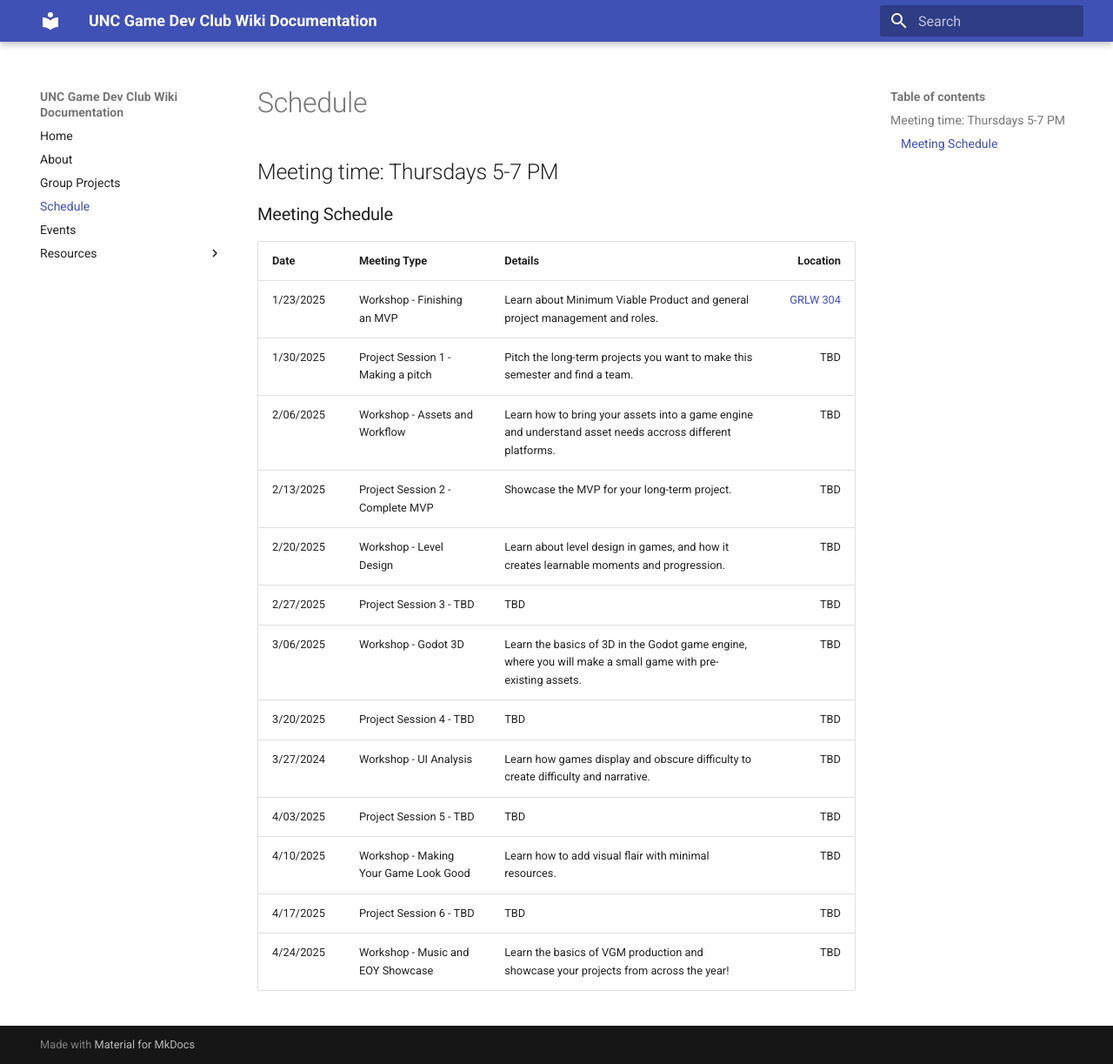
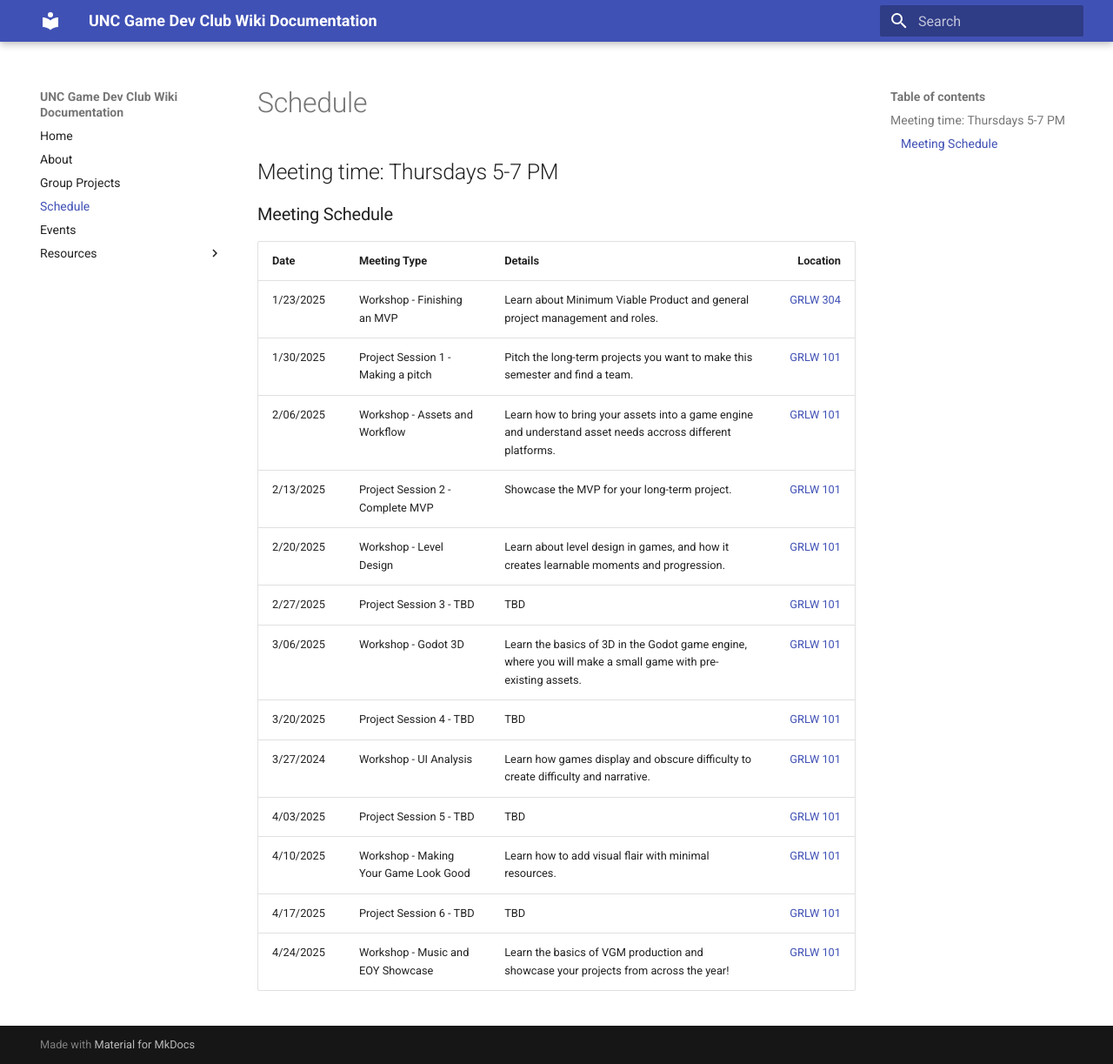
Before and after one commit to unc-gamedev/site, an MkDocs documentation site: the page built from docs/schedule.md, in a window 1280 px wide and 1223 px high. Shown: the whole window at 87% size. Built offline with MkDocs 1.6.1 and Material for MkDocs 9.7.7, drawn with Linux system fonts in a browser that asks for light colours.

Commit message:
Updated static site with group project info and updated schedule

```diff
--- a/docs/schedule.md
+++ b/docs/schedule.md
@@ -4,15 +4,15 @@
 | **Date** | **Meeting Type** | **Details** | **Location** |
 | --- | --- | --- | ---: |
 | 1/23/2025 | Workshop - Finishing an MVP | Learn about Minimum Viable Product and general project management and roles.| [GRLW 304](https://www.google.com/maps/place/Greenlaw+Hall/@35.9100893,-79.0560896,959m/data=!3m1!1e3!4m6!3m5!1s0x89acc2e90a37f625:0x76e0e063cc27832b!8m2!3d35.9103597!4d-79.049237!16s%2Fg%2F11hbpqyd_s?entry=ttu&g_ep=EgoyMDI1MDEyMC4wIKXMDSoASAFQAw%3D%3D) |
-| 1/30/2025 | Project Session 1 - Making a pitch| Pitch the long-term projects you want to make this semester and find a team.| TBD |
-| 2/06/2025| Workshop - Assets and Workflow | Learn how to bring your assets into a game engine and understand asset needs accross different platforms.| TBD |
-| 2/13/2025 | Project Session 2 - Complete MVP | Showcase the MVP for your long-term project.| TBD |
-| 2/20/2025 | Workshop - Level Design| Learn about level design in games, and how it creates learnable moments and progression.| TBD |
-| 2/27/2025 | Project Session 3 - TBD | TBD | TBD |
-| 3/06/2025 | Workshop - Godot 3D | Learn the basics of 3D in the Godot game engine, where you will make a small game with pre-existing assets.| TBD |
-| 3/20/2025 | Project Session 4 - TBD| TBD | TBD |
-| 3/27/2024 | Workshop - UI Analysis | Learn how games display and obscure difficulty to create difficulty and narrative.| TBD |
-| 4/03/2025 | Project Session 5 - TBD | TBD | TBD |
-| 4/10/2025 | Workshop - Making Your Game Look Good| Learn how to add visual flair with minimal resources. | TBD |
-| 4/17/2025 | Project Session 6 - TBD | TBD | TBD |
-| 4/24/2025 | Workshop - Music and EOY Showcase | Learn the basics of VGM production and showcase your projects from across the year! | TBD |
+| 1/30/2025 | Project Session 1 - Making a pitch| Pitch the long-term projects you want to make this semester and find a team.| [GRLW 101](https://www.google.com/maps/place/Greenlaw+Hall/@35.9100893,-79.0560896,959m/data=!3m1!1e3!4m6!3m5!1s0x89acc2e90a37f625:0x76e0e063cc27832b!8m2!3d35.9103597!4d-79.049237!16s%2Fg%2F11hbpqyd_s?entry=ttu&g_ep=EgoyMDI1MDEyMC4wIKXMDSoASAFQAw%3D%3D) |
+| 2/06/2025| Workshop - Assets and Workflow | Learn how to bring your assets into a game engine and understand asset needs accross different platforms.| [GRLW 101](https://www.google.com/maps/place/Greenlaw+Hall/@35.9100893,-79.0560896,959m/data=!3m1!1e3!4m6!3m5!1s0x89acc2e90a37f625:0x76e0e063cc27832b!8m2!3d35.9103597!4d-79.049237!16s%2Fg%2F11hbpqyd_s?entry=ttu&g_ep=EgoyMDI1MDEyMC4wIKXMDSoASAFQAw%3D%3D)  |
+| 2/13/2025 | Project Session 2 - Complete MVP | Showcase the MVP for your long-term project.| [GRLW 101](https://www.google.com/maps/place/Greenlaw+Hall/@35.9100893,-79.0560896,959m/data=!3m1!1e3!4m6!3m5!1s0x89acc2e90a37f625:0x76e0e063cc27832b!8m2!3d35.9103597!4d-79.049237!16s%2Fg%2F11hbpqyd_s?entry=ttu&g_ep=EgoyMDI1MDEyMC4wIKXMDSoASAFQAw%3D%3D)  |
+| 2/20/2025 | Workshop - Level Design| Learn about level design in games, and how it creates learnable moments and progression.| [GRLW 101](https://www.google.com/maps/place/Greenlaw+Hall/@35.9100893,-79.0560896,959m/data=!3m1!1e3!4m6!3m5!1s0x89acc2e90a37f625:0x76e0e063cc27832b!8m2!3d35.9103597!4d-79.049237!16s%2Fg%2F11hbpqyd_s?entry=ttu&g_ep=EgoyMDI1MDEyMC4wIKXMDSoASAFQAw%3D%3D)  |
+| 2/27/2025 | Project Session 3 - TBD | TBD | [GRLW 101](https://www.google.com/maps/place/Greenlaw+Hall/@35.9100893,-79.0560896,959m/data=!3m1!1e3!4m6!3m5!1s0x89acc2e90a37f625:0x76e0e063cc27832b!8m2!3d35.9103597!4d-79.049237!16s%2Fg%2F11hbpqyd_s?entry=ttu&g_ep=EgoyMDI1MDEyMC4wIKXMDSoASAFQAw%3D%3D) |
+| 3/06/2025 | Workshop - Godot 3D | Learn the basics of 3D in the Godot game engine, where you will make a small game with pre-existing assets.| [GRLW 101](https://www.google.com/maps/place/Greenlaw+Hall/@35.9100893,-79.0560896,959m/data=!3m1!1e3!4m6!3m5!1s0x89acc2e90a37f625:0x76e0e063cc27832b!8m2!3d35.9103597!4d-79.049237!16s%2Fg%2F11hbpqyd_s?entry=ttu&g_ep=EgoyMDI1MDEyMC4wIKXMDSoASAFQAw%3D%3D)  |
+| 3/20/2025 | Project Session 4 - TBD| TBD | [GRLW 101](https://www.google.com/maps/place/Greenlaw+Hall/@35.9100893,-79.0560896,959m/data=!3m1!1e3!4m6!3m5!1s0x89acc2e90a37f625:0x76e0e063cc27832b!8m2!3d35.9103597!4d-79.049237!16s%2Fg%2F11hbpqyd_s?entry=ttu&g_ep=EgoyMDI1MDEyMC4wIKXMDSoASAFQAw%3D%3D)  |
+| 3/27/2024 | Workshop - UI Analysis | Learn how games display and obscure difficulty to create difficulty and narrative.| [GRLW 101](https://www.google.com/maps/place/Greenlaw+Hall/@35.9100893,-79.0560896,959m/data=!3m1!1e3!4m6!3m5!1s0x89acc2e90a37f625:0x76e0e063cc27832b!8m2!3d35.9103597!4d-79.049237!16s%2Fg%2F11hbpqyd_s?entry=ttu&g_ep=EgoyMDI1MDEyMC4wIKXMDSoASAFQAw%3D%3D)  |
+| 4/03/2025 | Project Session 5 - TBD | TBD | [GRLW 101](https://www.google.com/maps/place/Greenlaw+Hall/@35.9100893,-79.0560896,959m/data=!3m1!1e3!4m6!3m5!1s0x89acc2e90a37f625:0x76e0e063cc27832b!8m2!3d35.9103597!4d-79.049237!16s%2Fg%2F11hbpqyd_s?entry=ttu&g_ep=EgoyMDI1MDEyMC4wIKXMDSoASAFQAw%3D%3D)  |
+| 4/10/2025 | Workshop - Making Your Game Look Good| Learn how to add visual flair with minimal resources. | [GRLW 101](https://www.google.com/maps/place/Greenlaw+Hall/@35.9100893,-79.0560896,959m/data=!3m1!1e3!4m6!3m5!1s0x89acc2e90a37f625:0x76e0e063cc27832b!8m2!3d35.9103597!4d-79.049237!16s%2Fg%2F11hbpqyd_s?entry=ttu&g_ep=EgoyMDI1MDEyMC4wIKXMDSoASAFQAw%3D%3D)  |
+| 4/17/2025 | Project Session 6 - TBD | TBD | [GRLW 101](https://www.google.com/maps/place/Greenlaw+Hall/@35.9100893,-79.0560896,959m/data=!3m1!1e3!4m6!3m5!1s0x89acc2e90a37f625:0x76e0e063cc27832b!8m2!3d35.9103597!4d-79.049237!16s%2Fg%2F11hbpqyd_s?entry=ttu&g_ep=EgoyMDI1MDEyMC4wIKXMDSoASAFQAw%3D%3D)  |
+| 4/24/2025 | Workshop - Music and EOY Showcase | Learn the basics of VGM production and showcase your projects from across the year! | [GRLW 101](https://www.google.com/maps/place/Greenlaw+Hall/@35.9100893,-79.0560896,959m/data=!3m1!1e3!4m6!3m5!1s0x89acc2e90a37f625:0x76e0e063cc27832b!8m2!3d35.9103597!4d-79.049237!16s%2Fg%2F11hbpqyd_s?entry=ttu&g_ep=EgoyMDI1MDEyMC4wIKXMDSoASAFQAw%3D%3D)  |
```
Also changed, not shown: docs/events.md (+1 -1 lines), docs/group_projects.md (+20 -2 lines), docs/index.md (+2 -4 lines).
